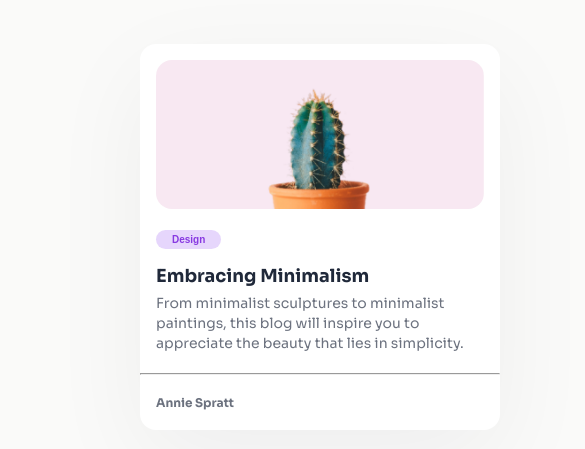
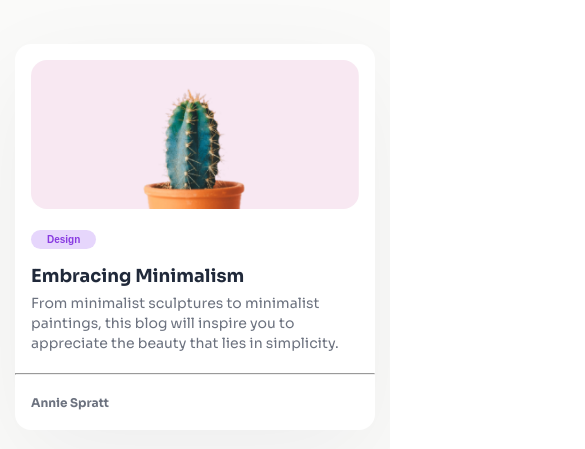
Before and after one commit to CodeSperk/DC1-Minimal-Blog-Card, a plain HTML site: page index.html in a window 390 px wide. Shown: the part 185-634 px from the top of the page, 585 px wide, since content can reach past the window. Drawn offline with Linux system fonts and the light colour scheme.

Commit message:
modified mobile responsiveness

```diff
--- a/CSS/styles.css
+++ b/CSS/styles.css
@@ -12,7 +12,7 @@
   align-items: center;
   font-family: 'Sora', sans-serif;
   background-color: #FAFAF9;
-  width: 640px;
+  max-width: 640px;
 }
 #card{
   background-color: #FFFFFF ;
```
